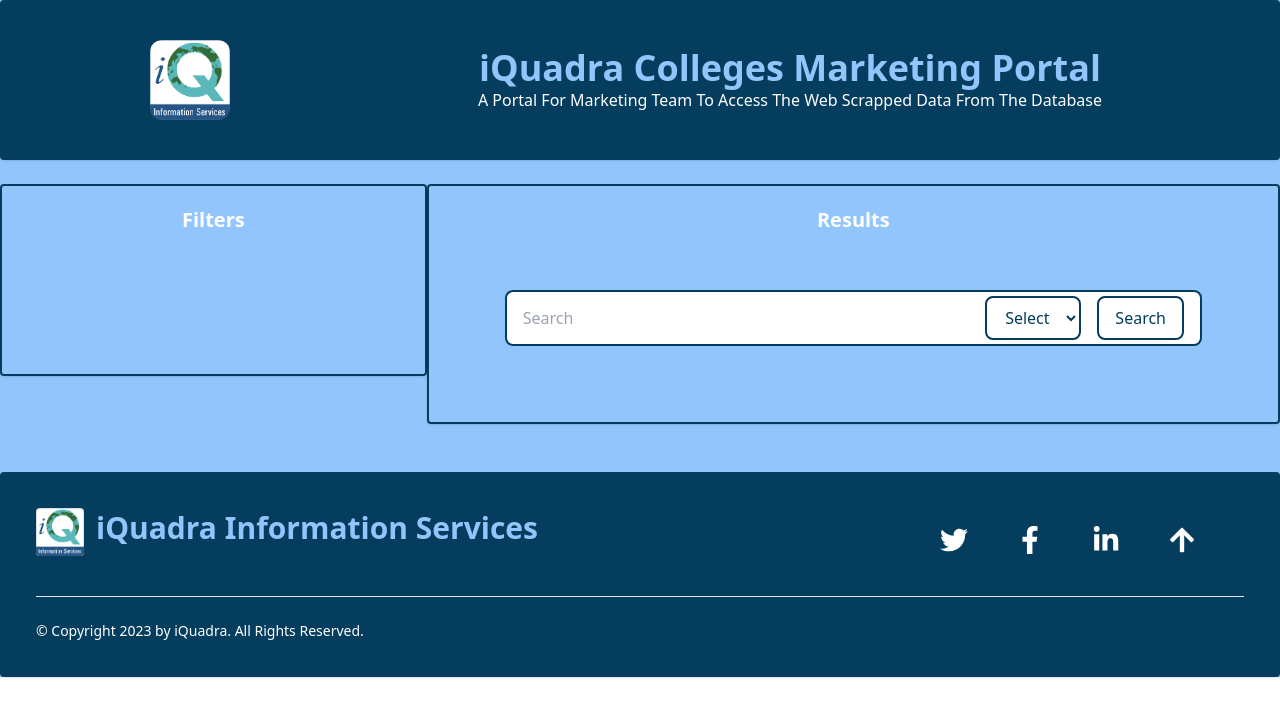
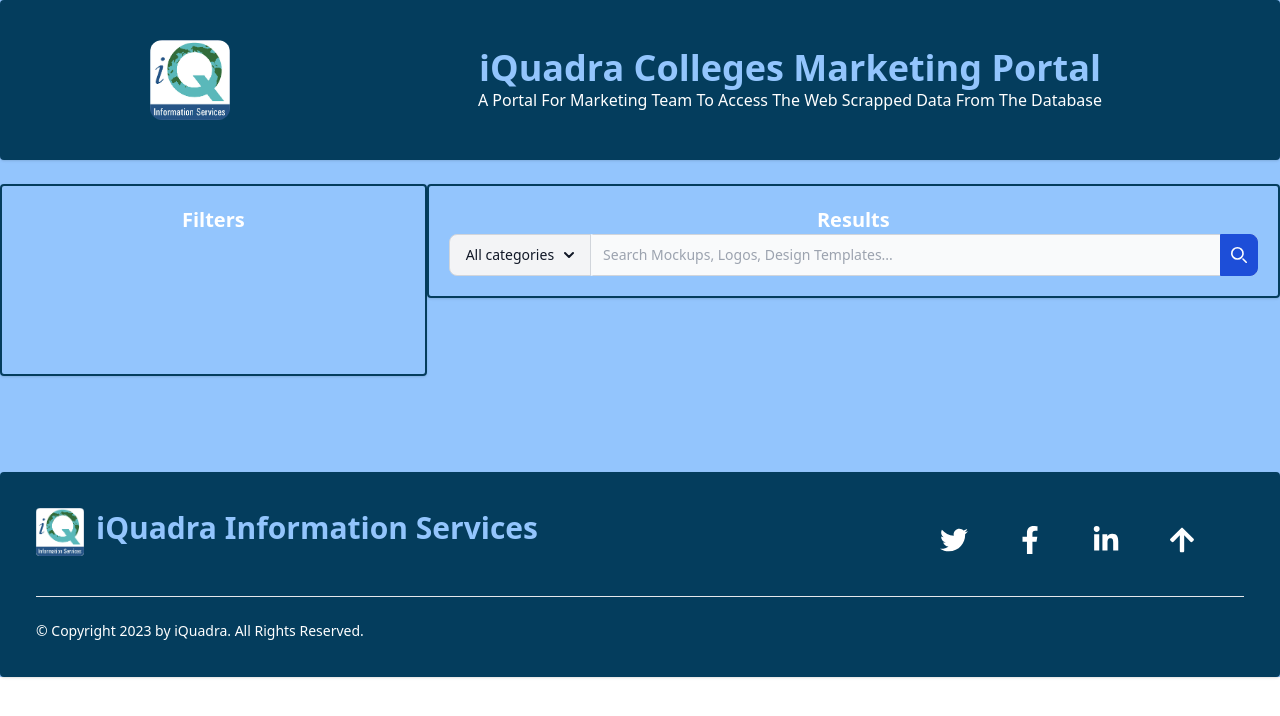
Before and after one commit to thompsontr18/iQuadra-React-App, a React (Create React App) app: page / in a window 1280 px wide. Shown: the top 716 px of the page. Built offline with nearby package versions, Linux system fonts and the light colour scheme.

Commit message:
changing search bar again

```diff
--- a/src/components/Home/Home.js
+++ b/src/components/Home/Home.js
@@ -17,25 +17,39 @@
                 <div className="rightColumn float-right w-8/12 border-2 border-[#043d5d] rounded shadow p-5">
                     <h1 className="font-sans text-white font-bold text-center text-xl">Results</h1>
 
-                    <div class=" items-center">
-                        <div class="container mx-auto rounded-lg p-14">
-                            <form>
-                                <div class="sm:flex items-center bg-white border-[#043d5d] border-2 rounded-lg overflow-hidden px-2 py-1 justify-between">
-                                    <input class="text-base text-[#043d5d] flex-grow outline-none px-2 bg-white" type="text" placeholder="Search" />
-                                    <div class="ms:flex items-center px-2 rounded-lg space-x-4 mx-auto ">
-                                        <select id="options" class="text-base text-center text-[#043d5d]  border-[#043d5d] border-2 py-2 rounded-lg bg-white" required>
-                                        <option value="College" disabled selected >Select</option>
-                                            <option value="College">College</option>
-                                            <option value="Major">Major</option>
-                                            <option value="Course">Course</option>
-                                            <option value="Professor">Professor</option>
-                                        </select>
-                                            <button class="text-base text-[#043d5d] rounded-lg px-4 py-2 border-[#043d5d] border-2">Search</button>
-                                        </div>
-                                    </div>
-                            </form>
+                    <form>
+                        <div class="flex">
+                            <label for="search-dropdown" class="mb-2 text-sm font-medium text-gray-900 sr-only dark:text-white">Your Email</label>
+                            <button id="dropdown-button" data-dropdown-toggle="dropdown" class="flex-shrink-0 z-10 inline-flex items-center py-2.5 px-4 text-sm font-medium text-center text-gray-900 bg-gray-100 border border-gray-300 rounded-l-lg hover:bg-gray-200 focus:ring-4 focus:outline-none focus:ring-gray-100 dark:bg-gray-700 dark:hover:bg-gray-600 dark:focus:ring-gray-700 dark:text-white dark:border-gray-600" type="button">All categories <svg class="w-2.5 h-2.5 ml-2.5" aria-hidden="true" xmlns="http://www.w3.org/2000/svg" fill="none" viewBox="0 0 10 6">
+                            <path stroke="currentColor" stroke-linecap="round" stroke-linejoin="round" stroke-width="2" d="m1 1 4 4 4-4"/>
+                            </svg></button>
+                            <div id="dropdown" class="z-10 hidden bg-white divide-y divide-gray-100 rounded-lg shadow w-44 dark:bg-gray-700">
+                                <ul class="py-2 text-sm text-gray-700 dark:text-gray-200" aria-labelledby="dropdown-button">
+                                <li>
+                                    <button type="button" class="inline-flex w-full px-4 py-2 hover:bg-gray-100 dark:hover:bg-gray-600 dark:hover:text-white">Mockups</button>
+                                </li>
+                                <li>
+                                    <button type="button" class="inline-flex w-full px-4 py-2 hover:bg-gray-100 dark:hover:bg-gray-600 dark:hover:text-white">Templates</button>
+                                </li>
+                                <li>
+                                    <button type="button" class="inline-flex w-full px-4 py-2 hover:bg-gray-100 dark:hover:bg-gray-600 dark:hover:text-white">Design</button>
+                                </li>
+                                <li>
+                                    <button type="button" class="inline-flex w-full px-4 py-2 hover:bg-gray-100 dark:hover:bg-gray-600 dark:hover:text-white">Logos</button>
+                                </li>
+                                </ul>
+                            </div>
+                            <div class="relative w-full">
+                                <input type="search" id="search-dropdown" class="block p-2.5 w-full z-20 text-sm text-gray-900 bg-gray-50 rounded-r-lg border-l-gray-50 border-l-2 border border-gray-300 focus:ring-blue-500 focus:border-blue-500 dark:bg-gray-700 dark:border-l-gray-700  dark:border-gray-600 dark:placeholder-gray-400 dark:text-white dark:focus:border-blue-500" placeholder="Search Mockups, Logos, Design Templates..." required></input>
+                                <button type="submit" class="absolute top-0 right-0 p-2.5 text-sm font-medium h-full text-white bg-blue-700 rounded-r-lg border border-blue-700 hover:bg-blue-800 focus:ring-4 focus:outline-none focus:ring-blue-300 dark:bg-blue-600 dark:hover:bg-blue-700 dark:focus:ring-blue-800">
+                                    <svg class="w-4 h-4" aria-hidden="true" xmlns="http://www.w3.org/2000/svg" fill="none" viewBox="0 0 20 20">
+                                        <path stroke="currentColor" stroke-linecap="round" stroke-linejoin="round" stroke-width="2" d="m19 19-4-4m0-7A7 7 0 1 1 1 8a7 7 0 0 1 14 0Z"/>
+                                    </svg>
+                                    <span class="sr-only">Search</span>
+                                </button>
+                            </div>
                         </div>
-                    </div>
+                    </form>
 
 
                 </div>
```
